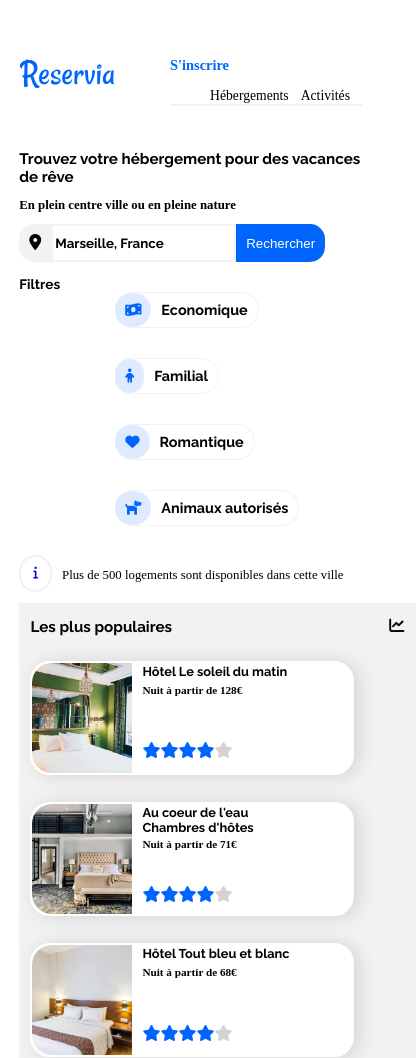
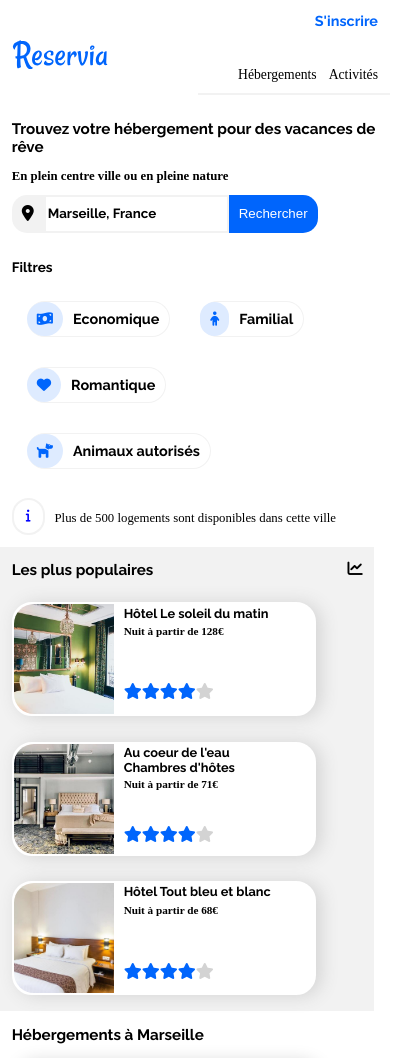
Before and after one commit to solennetardy/SolenneTardy_2_10112020, a plain HTML site: page index.html in a window 390 px wide. Shown: the top 1058 px of the page, 416 px wide, since content can reach past the window. Drawn offline with Linux system fonts and the light colour scheme; a web font is replaced by a local one.

Commit message:
version ordi ok version iphone pbm scroll horizontal

```diff
--- a/index.html
+++ b/index.html
@@ -159,7 +159,7 @@
                     </a>
                 </div>
             </div>
-            <h4>
+            <h4 id="plus">
                 Afficher plus
             </h4>
         </div>
--- a/reservia.css
+++ b/reservia.css
@@ -62,6 +62,14 @@ nav
     padding: 20px;
 }
 
+nav #inscrire
+{
+    color: #0065fc;
+    padding-top: 12px;
+    font-family: 'Ralewaynormal';
+    font-weight: bolder;
+}
+
 nav #menu
 {
     font-family: 'Ralewaynormal';
@@ -81,13 +89,6 @@ nav a:hover
     border-top: 2px #0065fc solid;
     color: #0065fc;
     padding-top: 15px;
-}
-
-nav #inscrire
-{
-    color: #0065fc;
-    padding-top: 12px;
-    font-weight: bold;
 }
 
 header
@@ -342,6 +343,7 @@ input::placeholder
 .stars
 {
     display: flex;
+    margin-bottom: 2%;
 }
 
 .toussmalls .stars
--- a/resolutioniphone.css
+++ b/resolutioniphone.css
@@ -1,25 +1,51 @@
+body
+{
+    overflow-x: hidden;
+    margin: 0%;
+    hyphens: auto;
+}
+
 nav
 {
     display: flex;
     flex-direction: column-reverse;
+    justify-content: flex-end;
+    margin-top: 0%;
+    padding: 0%;
 }
 
 #menu
 {
-    flex-wrap: wrap;
     border-bottom: 2px #F2F2F2 solid;
+    margin-top: 20%;
+    padding-bottom: 5%;
 }
 
-#inscrire a
+#menu a:hover
 {
-    font-weight: bold;
+    border-top: 2px #0065fc solid;
 }
 
+nav #inscrire
+{
+    align-self: flex-end;
+    font-family: 'RalewayBold';
+    padding-right: 12px;
+}
+
+#lignefiltres
+{
+    margin-top: 3%;
+    display: flex;
+    flex-direction: column;
+}
 
 #filtres
 {
     display: flex;
     flex-wrap: wrap;
+    padding: 0%;
+    margin-top: 0%;
 }
 
 #tousleshebergements
@@ -28,6 +54,7 @@ nav
     flex-direction: column-reverse;
     width: 100%;
     justify-content: space-between;
+    margin: 0%;
 }
 
 .hebergementsmarseille
@@ -36,7 +63,7 @@ nav
     flex-direction: column;
     border-radius: 0%;
     background-color: transparent;
-    width: 100%;
+    width: 90%;
 }
 
 .tousmediums
@@ -46,6 +73,13 @@ nav
     width: 90%;
 
 }
+
+#plus
+{
+    margin-top: 5%;
+    margin-bottom: 7%;
+}
+
 .medium
 {
     width: 95%;
@@ -54,7 +88,7 @@ nav
 .lespopulaires
 {
     border-radius: 0%;
-    width: 100%;
+    width: 90%;
 }
 
 .toussmalls
@@ -69,10 +103,23 @@ nav
 
 #activites
 {
-    display: flex;
     flex-direction: column;
     justify-content: space-between;
+    width: 100%;
+    padding-bottom: 15px;
 }
+
+#vieuxport, #fort, #iles, #calanques, #damedelagarde, #longchamp
+{
+    margin: 3%;
+}
+
+#activites img
+{
+    width: 100%;
+    height: 100px;
+}
+
 
 footer
 {
```
